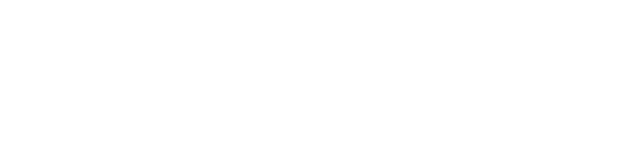
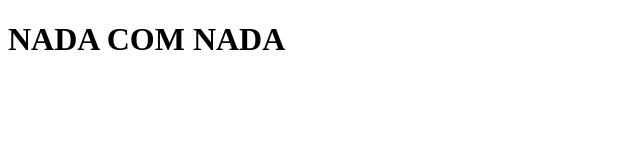
Before and after one commit to dvdguimaraesbjj/git_kenzie_aula, a plain HTML site: page index.html in a window 1280 px wide. Shown: the whole page, without its empty margins (0-640 px from the left). Drawn offline with Linux system fonts and the light colour scheme.

Commit message:
add H1 no codigo

```diff
--- a/index.html
+++ b/index.html
@@ -7,6 +7,6 @@
     <title>Document</title>
 </head>
 <body>
-
+    <h1>NADA COM NADA</h1>
 </body>
 </html>
```
